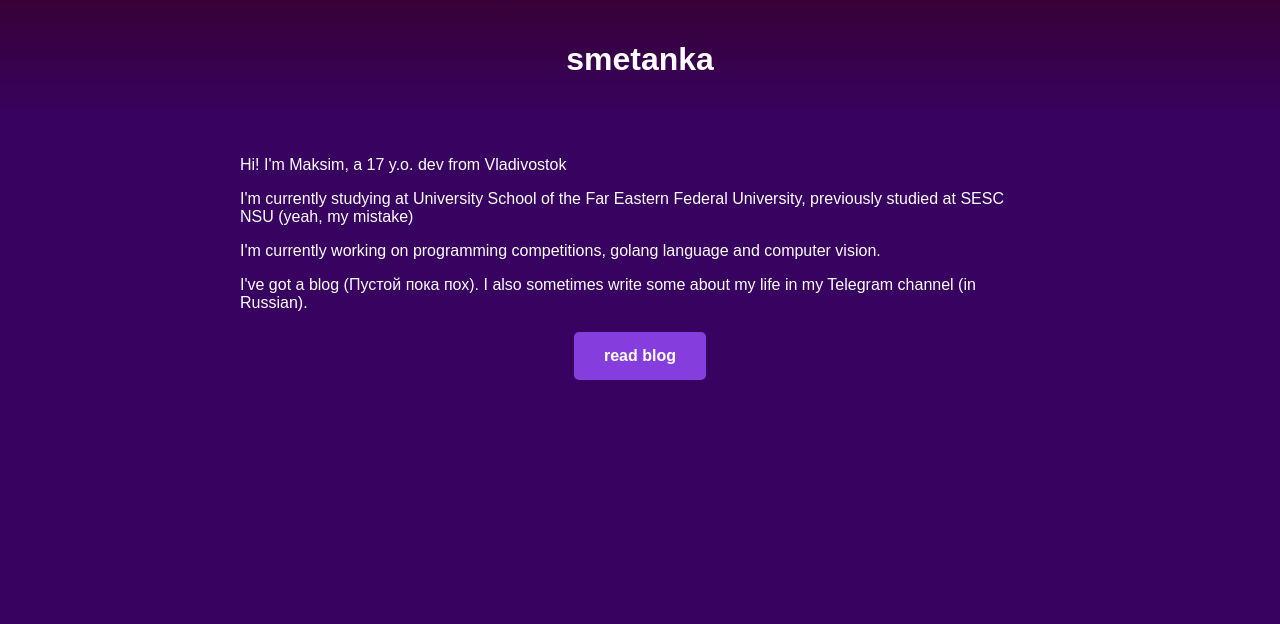
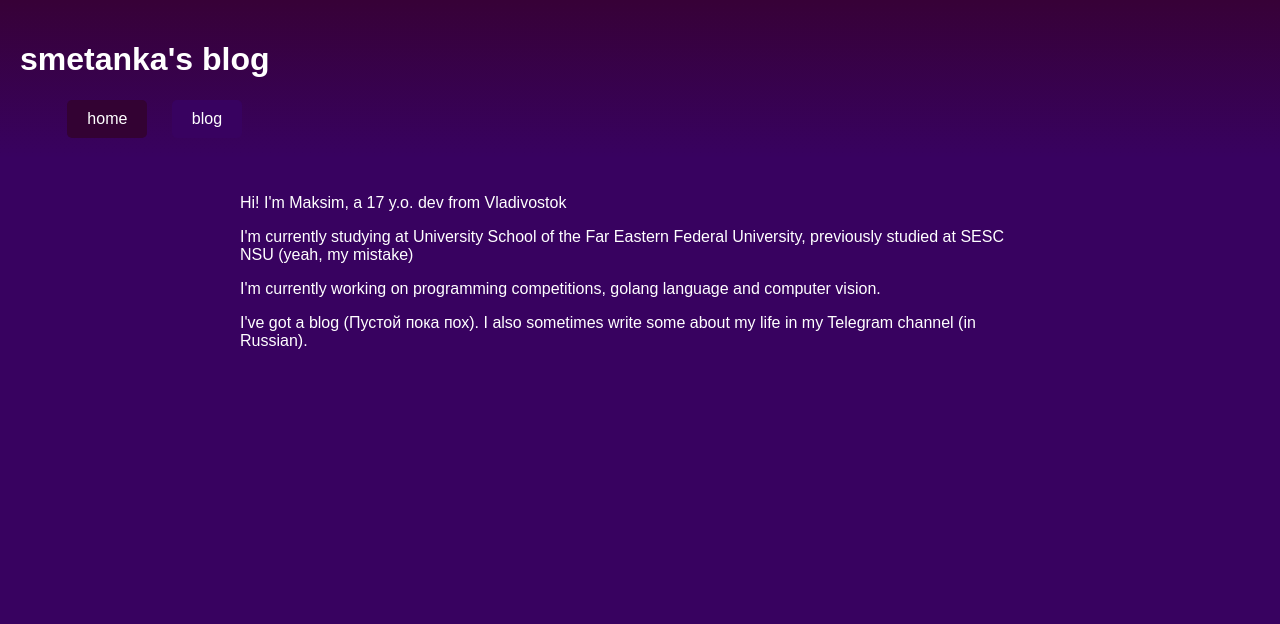
Before and after one commit to smetankochka/site, a Flask app: page / in a window 1280 px wide. Shown: the top 624 px of the page. Run offline with Flask 3, Linux system fonts and the light colour scheme; some libraries are stand-ins or nearby versions.

Commit message:
finish gradient and button to header

```diff
--- a/static/style.css
+++ b/static/style.css
@@ -11,6 +11,9 @@ header {
     color: #fff;
     padding: 20px;
     text-align: center;
+    display: flex;
+    justify-content: space-between; /* Располагаем элементы по краям */
+    align-items: center;
 }
 
 .container {
@@ -179,3 +182,29 @@ main {
     max-height: 600px;
     overflow-y: auto;
 }
+
+.header-content {
+    flex-direction: column;
+  display: flex;
+  align-items: center;
+}
+
+.header-button {
+    flex-direction: column;
+  display: inline-block;
+  padding: 10px 20px;
+  margin-left: 20px;
+  background-color: #380260;
+  color: #fff;
+  text-decoration: none;
+  border-radius: 5px;
+  transition: background-color 0.3s ease;
+}
+
+.header-button.active {
+  background-color: #330233; /* Темный оттенок */
+}
+
+.header-button:hover {
+  background-color: #330233;
+}
--- a/templates/index.html
+++ b/templates/index.html
@@ -7,7 +7,13 @@
 </head>
 <body>
     <header>
-        <h1>smetanka</h1>
+        <div class="header-content">
+            <h1>smetanka's blog</h1>
+            <nav>
+                <a href="/" class="header-button {% if request.path == '/' %}active{% endif %}">home</a>
+                <a href="/blog" class="header-button {% if request.path == '/blog' %}active{% endif %}">blog</a>
+            </nav>
+        </div>
     </header>
 
     <main>
@@ -18,12 +24,7 @@
                 {% endfor %}
             </div>
 
-            <div class="center-button">
-                <a href="/blog" class="animated-button">
-                    <span>read blog</span>
-                    <i class="fas fa-arrow-right"></i>
-                </a>
-            </div>
+
         </div>
     </main>
 
```
Also changed, not shown: templates/blog.html (+7 -8 lines), templates/blog_post.html (+7 -1 lines).
